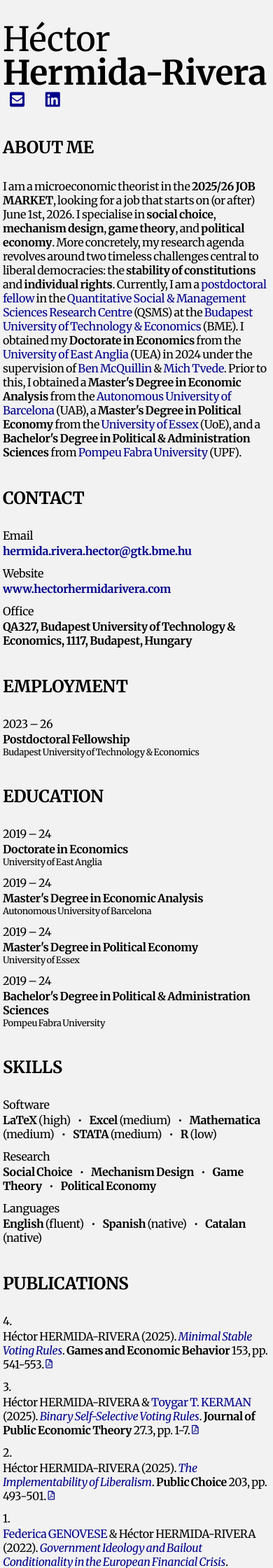
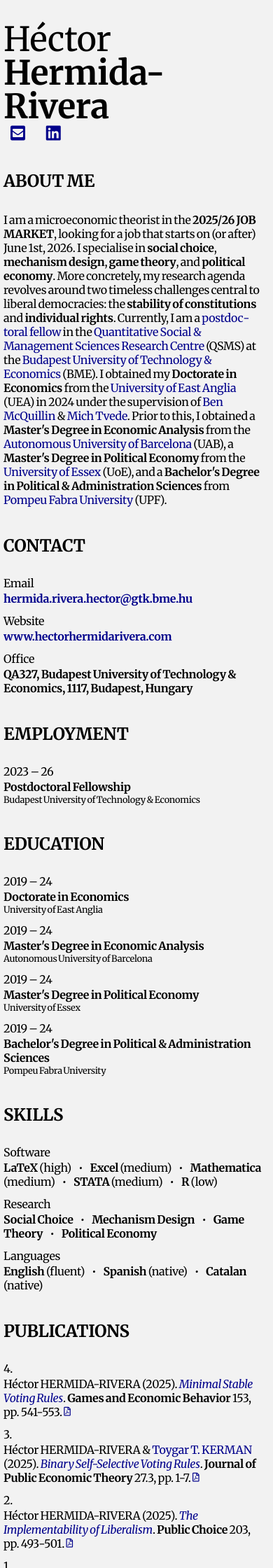
Before and after one commit to HectorHermidaRivera/hectorhermidarivera.github.io, a Jekyll site: the page built from index.md, in a window 390 px wide. Shown: the top 2240 px of the page at 70% size. Built offline with Jekyll 4.4.1, drawn with Linux system fonts in a browser that asks for light colours; a style sheet for code colours, icons or effects is not loaded.

Commit message:
Update style.css

```diff
--- a/assets/css/style.css
+++ b/assets/css/style.css
@@ -458,8 +458,8 @@ body {
 .content {
     margin-left: 0 !important;
     margin-right: 0 !important;
-    padding-left: 1vw;
-    padding-right: 1vw;      /* add a little breathing room on the right */
+    padding-left: 5px;
+    padding-right: 10px;      /* add a little breathing room on the right */
     max-width: 100% !important;
     width: auto !important;
     box-sizing: border-box;
```
